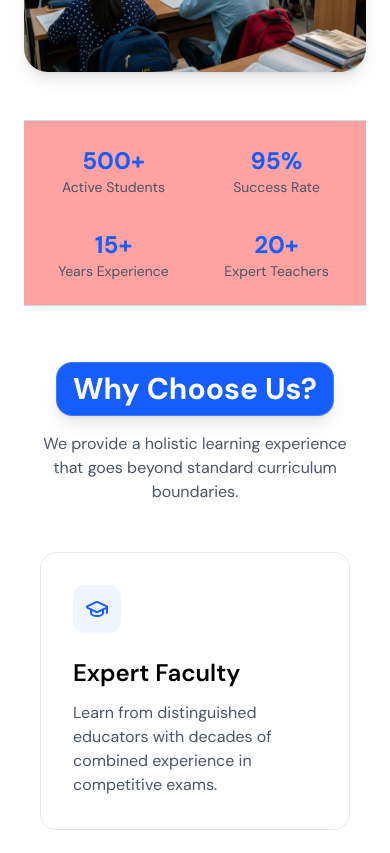
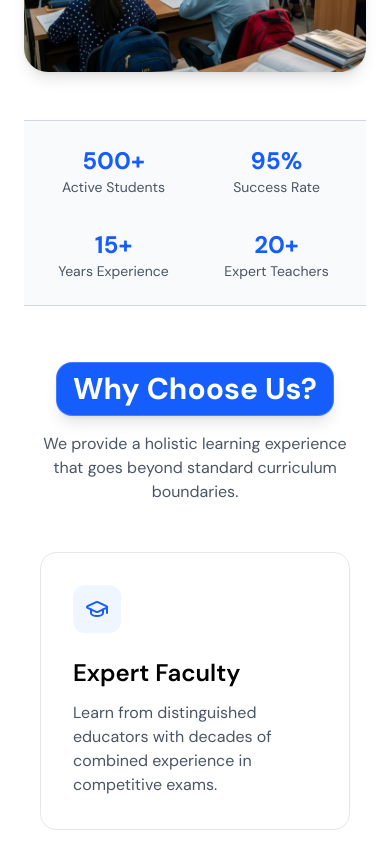
Before and after one commit to diyameghani26/Academy-landing-page, a React (Vite) app: page / in a window 390 px wide. Shown: the part 800-1653 px from the top of the page. Built offline with nearby package versions, Linux system fonts and the light colour scheme; a web font is replaced by a local one.

Commit message:
resolve mobile overflow and improve footer responsiveness

```diff
--- a/src/Components/Home.jsx
+++ b/src/Components/Home.jsx
@@ -125,7 +125,7 @@ whileInView={{ opacity: 1, x: 0, scale: 1 }}
     </div>
   </div>
   <section  >
-  <div className=" max-w-7xl mx-auto px-6 lg:px-12 py-6 mt-12 lg:mt-16  border-t border-gray-300 border-b bg-red-300">
+  <div className=" max-w-7xl mx-auto px-6 lg:px-12 py-6 mt-12 lg:mt-16  border-t border-gray-300 border-b bg-gray-50">
 
 
     <motion.div
```
